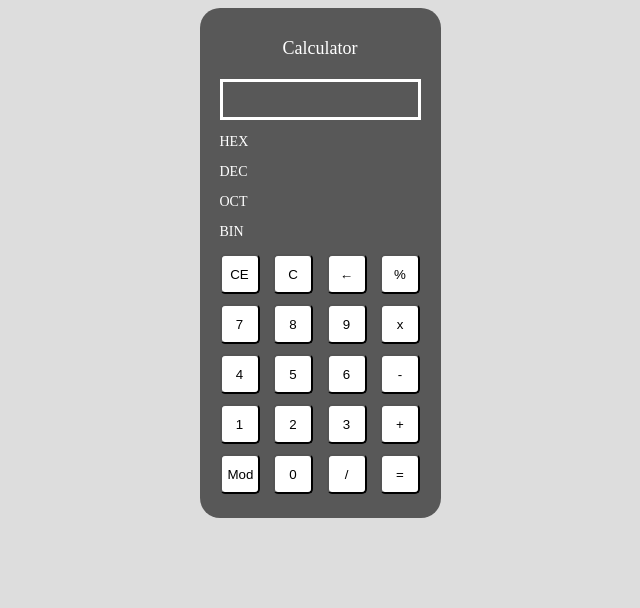
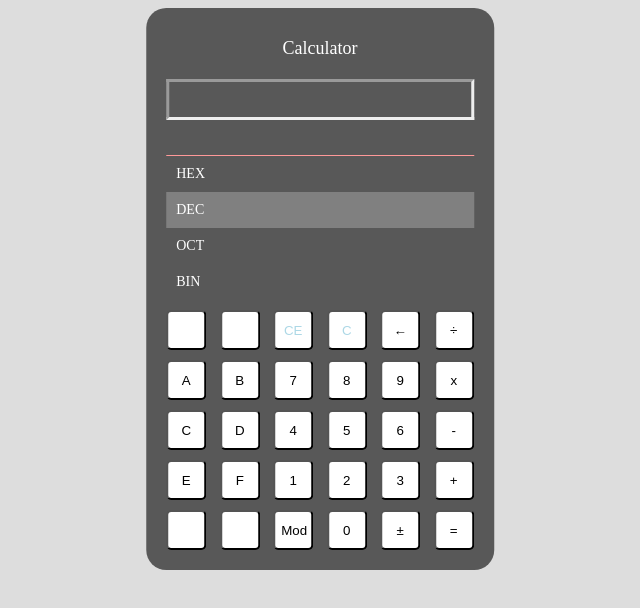
Before and after one commit to d141011/HW1, a plain HTML site: page calculator.html in a window 1280 px wide. Both pictures are taken after a click on the button "CE". Shown: the whole page, without its empty margins (320-960 px from the left). Drawn offline with Linux system fonts and the light colour scheme.

Commit message:
20161115

```diff
--- a/calculator.html
+++ b/calculator.html
@@ -12,57 +12,106 @@
 <div class="header">
 Calculator
 </div>
-<div id="area" class="area">
+<div id="area"">
+</div>
+<div id="input">
 </div>
 <div class="convert">
-<p>HEX <span id="hex"></span></p>
-<p>DEC <span id="dec"></span></p>
-<p>OCT <span id="oct"></span></p>
-<p>BIN <span id="bin"></span></p>
+<p id="hex" onclick="hex(this)">HEX <span></span></p>
+<p id="dec" onclick="dec(this)" style="background-color:grey;">DEC <span></span></p>
+<p id="oct" onclick="oct(this)">OCT <span></span></p>
+<p id="bin" onclick="bin(this)">BIN <span></span></p>
 </div>
 <div class="row">
-<button class="press" value="CE">CE</button>
-<button class="press" value="C">C</button>
+<button class="press">&nbsp;</button>
+<button class="press">&nbsp;</button>
+<button style="color:lightblue" class="press" value="CE">CE</button>
+<button style="color:lightblue" class="press" value="clear">C</button>
 <button class="press" value="back">←</button>
-<button class="press" value="%">%</button>
+<button class="press" value="÷">÷</button>
 </div>
 <div class="row">
+<button class="press" value="A">A</button>
+<button class="press" value="B">B</button>
 <button class="press" value="7">7</button>
 <button class="press" value="8">8</button>
 <button class="press" value="9">9</button>
 <button class="press" value="*">x</button>
 </div>
 <div class="row">
+<button class="press" value="C">C</button>
+<button class="press" value="D">D</button>
 <button class="press" value="4">4</button>
 <button class="press" value="5">5</button>
 <button class="press" value="6">6</button>
 <button class="press" value="-">-</button>
 </div>
 <div class="row">
+<button class="press" value="E">E</button>
+<button class="press" value="F">F</button>
 <button class="press" value="1">1</button>
 <button class="press" value="2">2</button>
 <button class="press" value="3">3</button>
 <button class="press" value="+">+</button>
 </div>
 <div class="row">
+<button class="press">&nbsp;</button>
+<button class="press">&nbsp;</button>
 <button class="press" value="Mod">Mod</button>
 <button class="press" value="0">0</button>
-<button class="press" value="/">/</button>
+<button class="press" value="np">±</button>
 <button class="press" value="=">=</button>
 </div>
 </div>
 <script>
 var keys = document.querySelectorAll('.press');
-
+function hex(x) {
+	var y = document.querySelector(".convert").querySelectorAll("p");
+	for(var i=0;i<y.length;i++){
+		y[i].style.backgroundColor="";
+	}
+	 x.style.background = "grey";
+}
+function dec(x) {
+	var y = document.querySelector(".convert").querySelectorAll("p");
+	for(var i=0;i<y.length;i++){
+		y[i].style.backgroundColor="";
+	}
+	x.style.background = "grey";
+}
+function oct(x) {
+	var y = document.querySelector(".convert").querySelectorAll("p");
+	for(var i=0;i<y.length;i++){
+		y[i].style.backgroundColor="";
+	}
+	x.style.background = "grey";
+}
+function bin(x) {
+	var y = document.querySelector(".convert").querySelectorAll("p");
+	for(var i=0;i<y.length;i++){
+		y[i].style.backgroundColor="";
+	}
+	x.style.background = "grey";
+}
 for(var i=0;i<keys.length;i++){
 	keys[i].onclick=function(e){
 		var value=this.value;
 		var display=document.querySelector('#area');
 		var displayValue=display.innerHTML;
-		if(displayValue.length<=13 && value!="=" && value!="CE" && value!="C" && value!="back")
-			display.innerHTML+=value;
-		if(value=="=")
-			display.innerHTML=eval(displayValue);
+		var input=document.querySelector('#input');
+		var inputValue=input.innerHTML;
+		if(displayValue.length<=13 && value!="=" && value!="CE" && value!="back" && value!="clear" && value!="Mod" && value!="np" && value!="+" && value!="-" && value!="*" && value!="/")
+			input.innerHTML+=value;
+		if(value=="+" || value=="-" || value=="*" || value=="/"){
+			mix=inputValue+value;
+			display.innerHTML+=mix;
+			input.innerHTML="";
+		}
+		if(value=="="){
+			display.innerHTML+=inputValue;
+			input.innerHTML="";
+			display.innerHTML=eval(display.innerHTML);
+		}
 		if(value=="back")
 			display.innerHTML=displayValue.replace(/.$/,"");
 		if(value=="C")
--- a/css/style.css
+++ b/css/style.css
@@ -5,10 +5,11 @@ body{
 }
 
 .wrapper{
-	height: 470px;
-    width: 201px;
+	     position: absolute;
+     left: 50%;
+     transform: translateX(-50%);
+	display:inline-block;
 	 background-color:rgba(0, 0, 0,0.6);
-    margin: 0 auto; /* to make the div center align to the browser */
     padding: 20px;
 	border-radius:20px;
 }
@@ -20,17 +21,34 @@ body{
 	font-size:18px;
 }
 
-.area{
+#area{
 	padding:10px;
-	border: #fff solid 3px;
+	border-style: inset;
 	color:#fff;
 	text-align:right;
 	height:15px;
 	overflow:hidden;
 }
 
-.convert{
+#input{
+	padding:10px;
+	border-bottom:#ff9999 solid 1px;
+	color:#ff9999;
+	text-align:right;
+	height:15px;
+	overflow:hidden;
+	font-size:16px;
+}
+
+.convert p{
+	margin-top:0px;
+	margin-bottom:0px;
+	padding:10px;
 	color:#fff;
+}
+
+.convert p:hover{
+	background-color:lightgrey;
 }
 
 .row{
```
